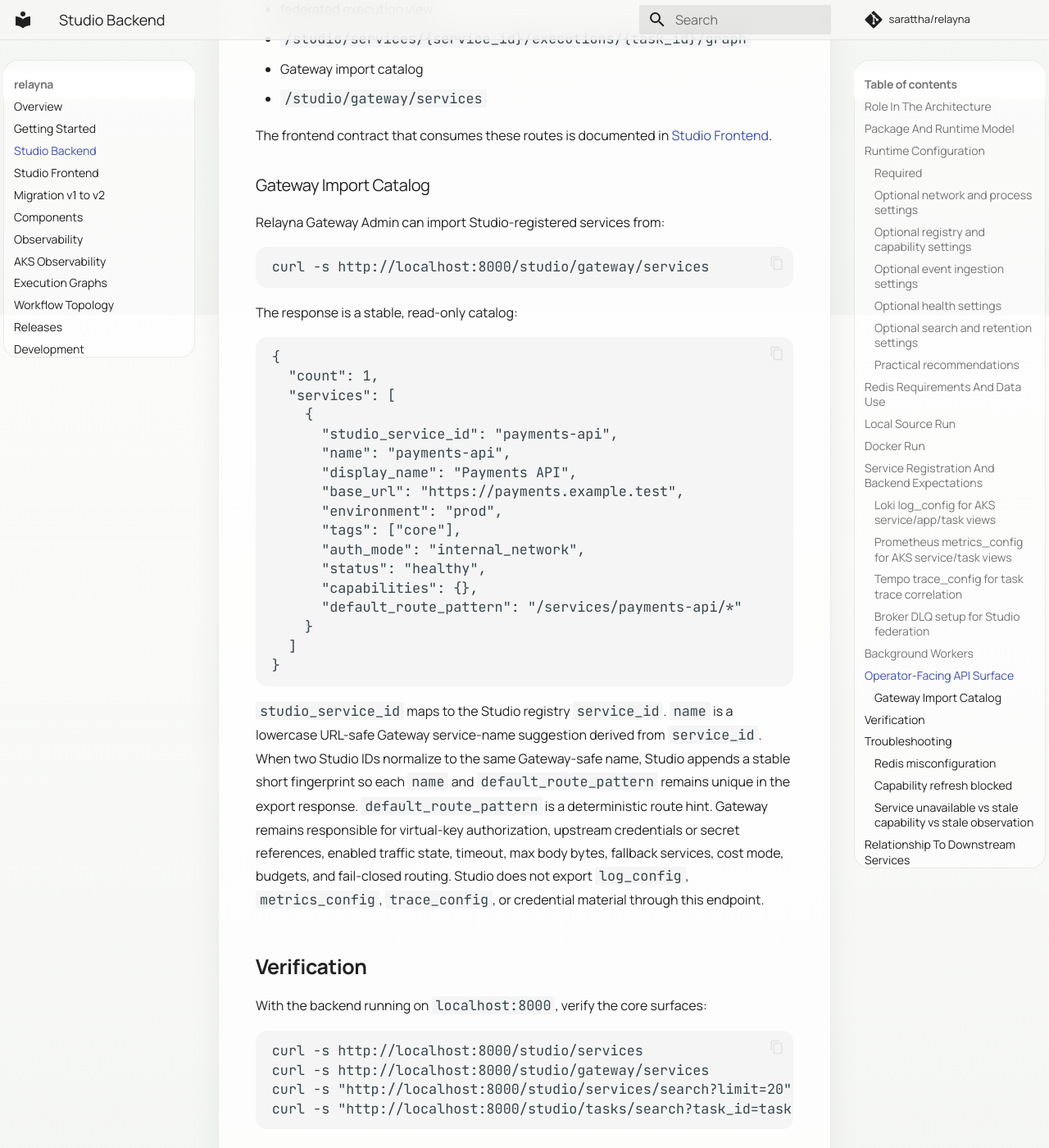
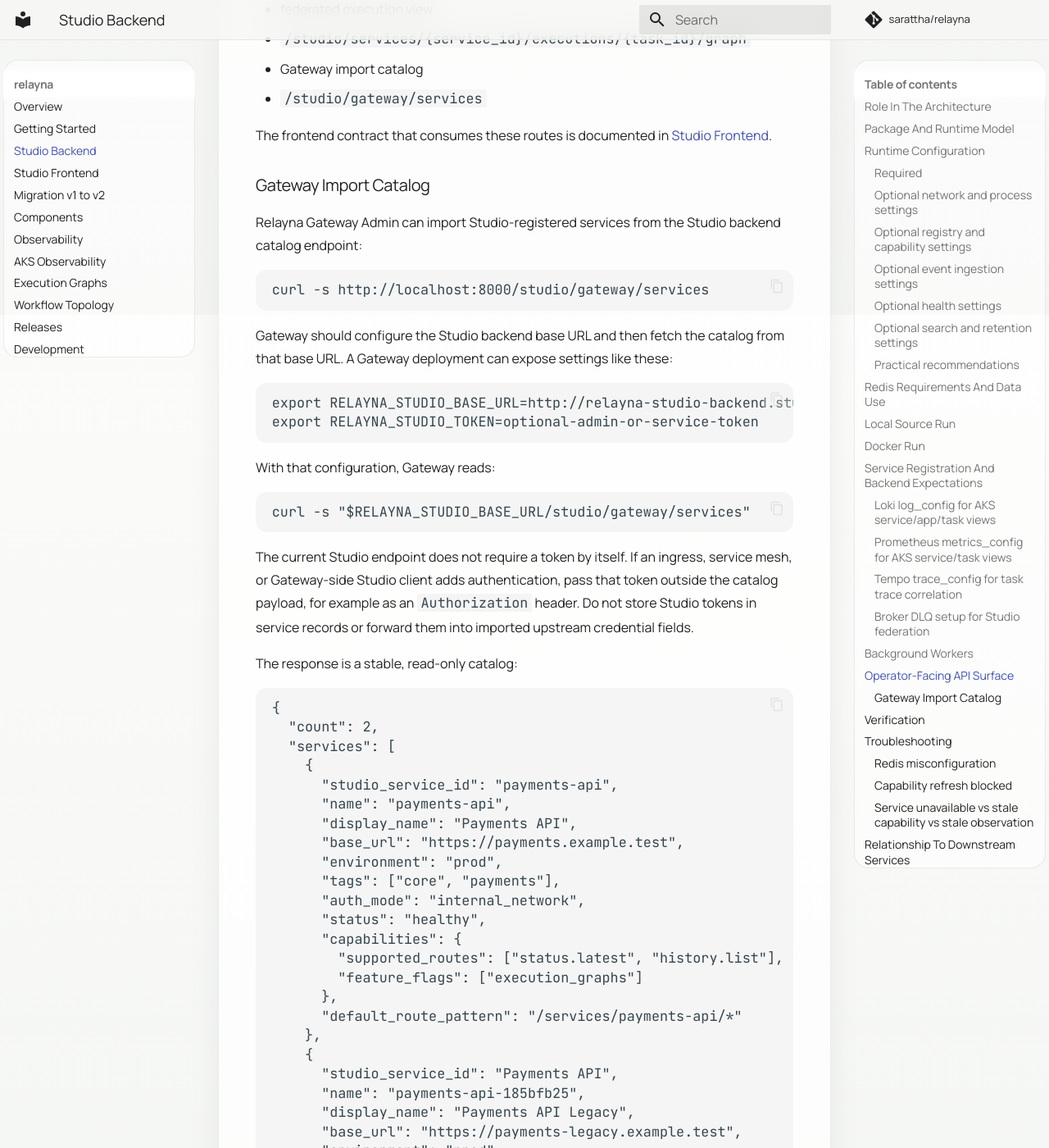
Before and after one commit to sarattha/relayna, an MkDocs documentation site: the page built from docs/studio-backend.md, in a window 1280 px wide and 1400 px high, scrolled down 17816 px. Shown: the whole window at 82% size. Built offline with MkDocs 1.6.1 and Material for MkDocs 9.7.7, drawn with Linux system fonts in a browser that asks for light colours; comment, search, counter and statistics services are not loaded; some of the changed text lies outside the part shown.

````diff
--- a/docs/studio-backend.md
+++ b/docs/studio-backend.md
@@ -613,17 +613,38 @@ The frontend contract that consumes these routes is documented in
 
 ### Gateway Import Catalog
 
-Relayna Gateway Admin can import Studio-registered services from:
+Relayna Gateway Admin can import Studio-registered services from the Studio
+backend catalog endpoint:
 
 ```bash
 curl -s http://localhost:8000/studio/gateway/services
 ```
 
+Gateway should configure the Studio backend base URL and then fetch the catalog
+from that base URL. A Gateway deployment can expose settings like these:
+
+```bash
+export RELAYNA_STUDIO_BASE_URL=http://relayna-studio-backend.studio.svc.cluster.local:8000
+export RELAYNA_STUDIO_TOKEN=optional-admin-or-service-token
+```
+
+With that configuration, Gateway reads:
+
+```bash
+curl -s "$RELAYNA_STUDIO_BASE_URL/studio/gateway/services"
+```
+
+The current Studio endpoint does not require a token by itself. If an ingress,
+service mesh, or Gateway-side Studio client adds authentication, pass that token
+outside the catalog payload, for example as an `Authorization` header. Do not
+store Studio tokens in service records or forward them into imported upstream
+credential fields.
+
 The response is a stable, read-only catalog:
 
 ```json
 {
-  "count": 1,
+  "count": 2,
   "services": [
     {
       "studio_service_id": "payments-api",
@@ -631,26 +652,70 @@ The response is a stable, read-only catalog:
       "display_name": "Payments API",
       "base_url": "https://payments.example.test",
       "environment": "prod",
-      "tags": ["core"],
+      "tags": ["core", "payments"],
       "auth_mode": "internal_network",
       "status": "healthy",
+      "capabilities": {
+        "supported_routes": ["status.latest", "history.list"],
+        "feature_flags": ["execution_graphs"]
+      },
+      "default_route_pattern": "/services/payments-api/*"
+    },
+    {
+      "studio_service_id": "Payments API",
+      "name": "payments-api-185bfb25",
+      "display_name": "Payments API Legacy",
+      "base_url": "https://payments-legacy.example.test",
+      "environment": "prod",
+      "tags": ["legacy"],
+      "auth_mode": "internal_network",
+      "status": "degraded",
       "capabilities": {},
-      "default_route_pattern": "/services/payments-api/*"
+      "default_route_pattern": "/services/payments-api-185bfb25/*"
     }
   ]
 }
 ```
 
+Field mapping:
+
+| Export field | Meaning for Gateway import |
+| --- | --- |
+| `studio_service_id` | Stable Studio registry key. Gateway should persist this as `studio_service_id` and use it for idempotent re-import/sync. |
+| `name` | Gateway-safe service-name suggestion derived from `studio_service_id`. Values are lowercase, URL-safe, and unique within the export response. |
+| `display_name` | Operator-facing label from the Studio service `name`. |
+| `base_url` | Candidate upstream base URL. Gateway should treat it as an import preview/default, not as a credential or policy decision. |
+| `environment` | Studio environment label for filtering or preview grouping. |
+| `tags` | Studio registry tags for preview, filtering, or optional Gateway labels. |
+| `auth_mode` | Studio's registered auth mode. Gateway still owns upstream credentials and secret references. |
+| `status` | Health-aware status hint. Gateway should use this for preview/sync state only and continue to fail closed for incomplete services. |
+| `capabilities` | Optional Relayna capability document hints. Gateway may use these to suggest allowed methods or UI defaults, but Studio does not enforce Gateway traffic policy. |
+| `default_route_pattern` | Deterministic route-pattern suggestion based on the exported `name`. |
+
 `studio_service_id` maps to the Studio registry `service_id`. `name` is a
 lowercase URL-safe Gateway service-name suggestion derived from `service_id`.
 When two Studio IDs normalize to the same Gateway-safe name, Studio appends a
 stable short fingerprint so each `name` and `default_route_pattern` remains
-unique in the export response. `default_route_pattern` is a deterministic route
-hint. Gateway remains responsible for virtual-key authorization, upstream
-credentials or secret references, enabled traffic state, timeout, max body
-bytes, fallback services, cost mode, budgets, and fail-closed routing. Studio
-does not export `log_config`, `metrics_config`, `trace_config`, or credential
-material through this endpoint.
+unique in the export response.
+
+Gateway remains responsible for virtual-key authorization, upstream credentials
+or secret references, enabled traffic state, timeout, max body bytes, fallback
+services, cost mode, budgets, and fail-closed routing. Studio does not export
+`log_config`, `metrics_config`, `trace_config`, `health` internals,
+`last_seen_at`, or credential material through this endpoint.
+
+Recommended Gateway import flow:
+
+1. Read `$RELAYNA_STUDIO_BASE_URL/studio/gateway/services`.
+2. Show operators a picker with `display_name`, `studio_service_id`,
+   `environment`, `status`, `base_url`, `tags`, and `default_route_pattern`.
+3. Persist imported records with `source = studio` and the selected
+   `studio_service_id`.
+4. Preserve Gateway-owned fields on re-import, including credentials, enabled
+   state, route overrides, timeout, body limits, fallback services, cost mode,
+   project link, and budgets.
+5. Mark imported records incomplete until required Gateway-owned runtime fields
+   are configured.
 
 ## Verification
 
````
Also changed, not shown: .codex/plans/issues-72-73-studio-gateway-ghcr.md (deleted, +0 -186 lines), CHANGELOG.md (+18 -0 lines), README.md (+1 -1 lines), docs/studio-frontend.md (+16 -0 lines), 5 other files.
